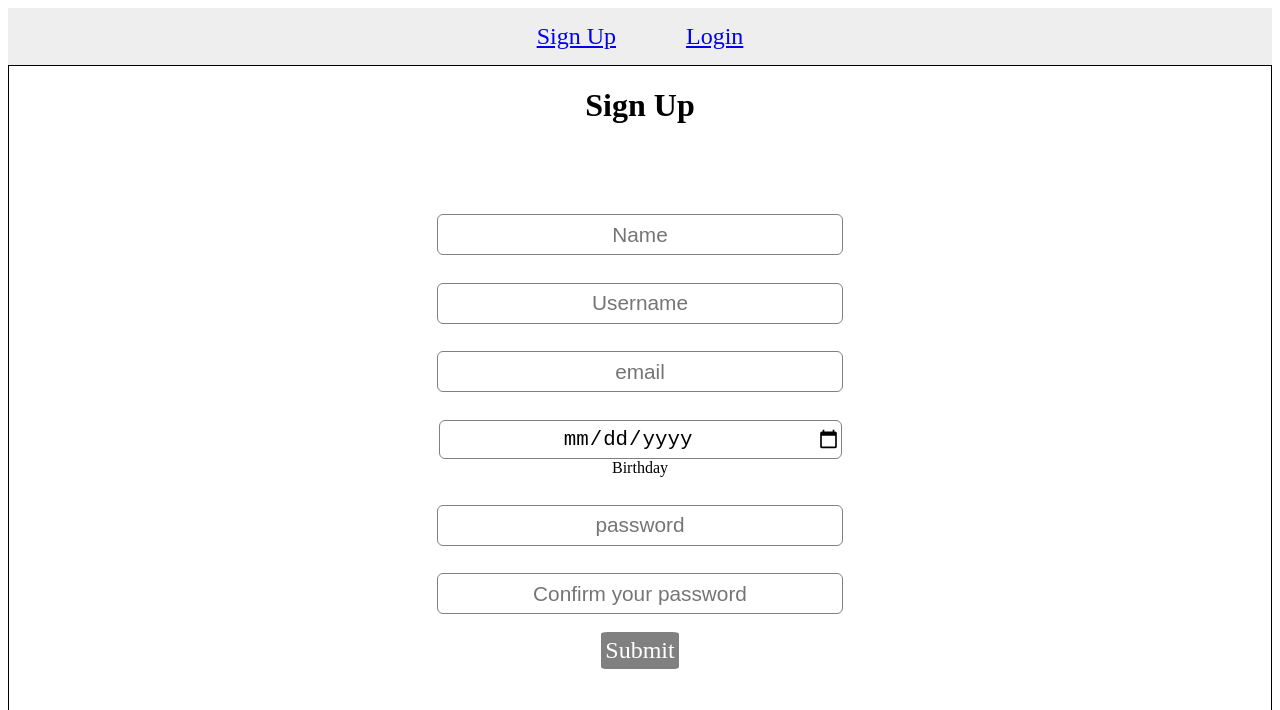
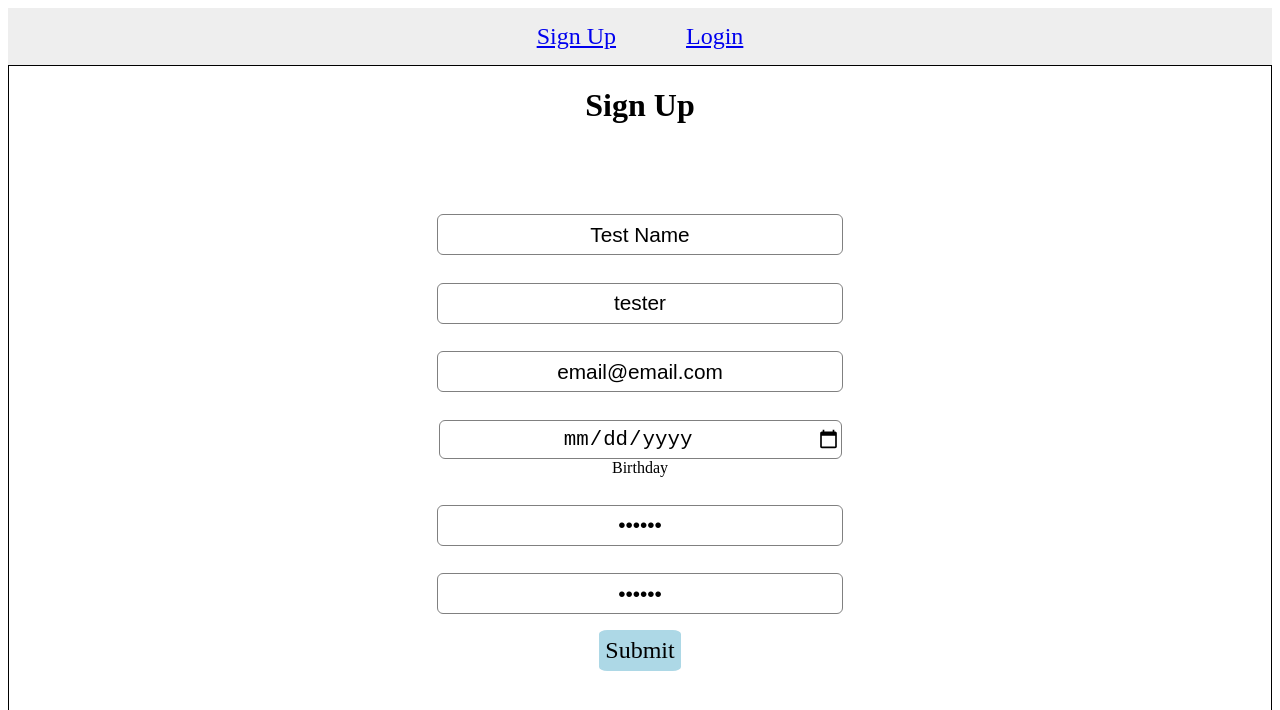
Before and after one commit to PotluckPlanner-TT7/Frontend, a React (Create React App) app: page /sign-up in a window 1280 px wide. Shown: the top 710 px of the page. Built offline with nearby package versions, Linux system fonts and the light colour scheme.

Commit message:
refactored forms

```diff
--- a/src/components/LogIn/LogIn.js
+++ b/src/components/LogIn/LogIn.js
@@ -31,7 +31,7 @@ const LogIn = (props) => {
     props.history.push("/home");
   }
 
-  const onSubmit = async (values, onSubmitProps) => {
+  const onSubmit = (values, onSubmitProps) => {
     setUser(values);
     console.log(values);
     // user should be replaced by values
@@ -51,6 +51,7 @@ const LogIn = (props) => {
           validateOnMount
         >
           {(formik) => {
+            console.log(formik);
             return (
               <Form>
                 <Field
--- a/src/components/SignUp/SignUp.js
+++ b/src/components/SignUp/SignUp.js
@@ -7,11 +7,11 @@ import TextError from "./TextError";
 
 // Initial Sign Up form values
 const initialValues = {
-  name: "",
-  username: "",
-  email: "",
-  password: "",
-  passwordconfirm: "",
+  name: "Test Name",
+  username: "tester",
+  email: "email@email.com",
+  password: "Mypass",
+  passwordconfirm: "Mypass",
   birthday: "",
 };
 
@@ -44,9 +44,11 @@ const validationSchema = Yup.object({
 const SignUp = (props) => {
   const [newUser, setNewUser] = useState(initialValues);
 
-  const onSubmit = (values) => {
+  const onSubmit = (values, onSubmitProps) => {
     console.log(values);
     setNewUser(values);
+    console.log(onSubmitProps);
+    onSubmitProps.setSubmitting(false);
   };
 
   // Return main sign up form component
@@ -61,6 +63,7 @@ const SignUp = (props) => {
           validateOnMount
         >
           {(formik) => {
+            console.log(formik);
             return (
               <Form>
                 <Field type="text" name="name" id="name" placeholder="Name" />
```
